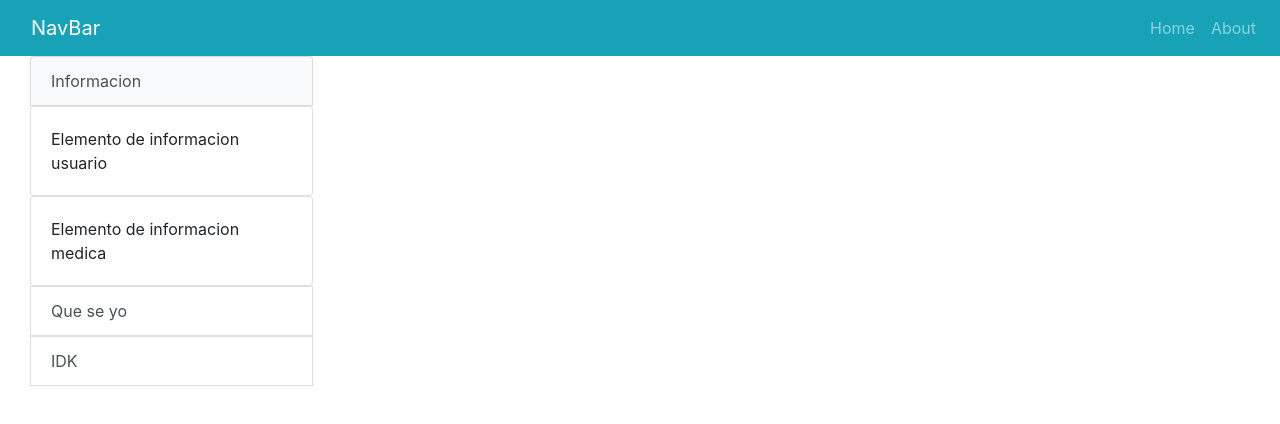
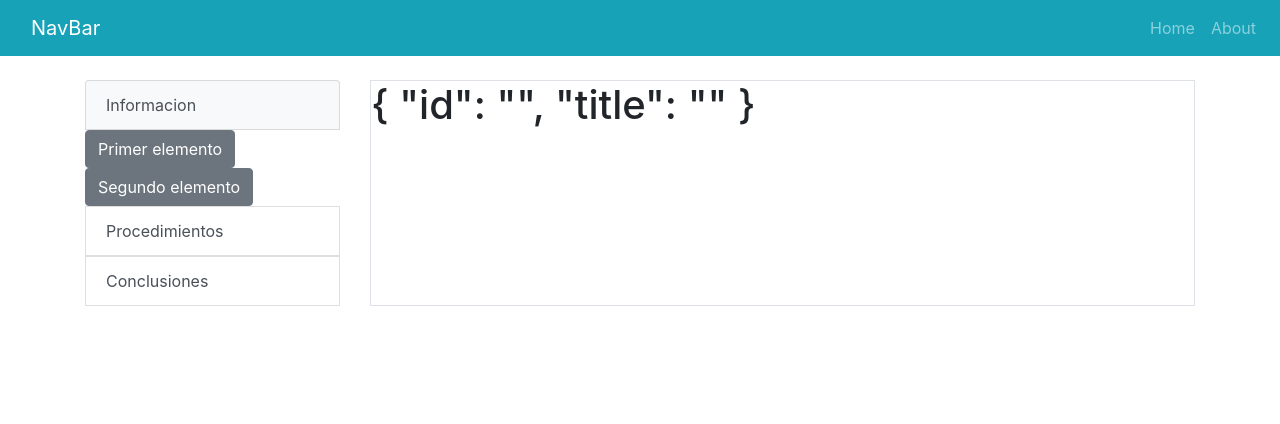
Before and after one commit to alonsouct/ESCORIA_REBELDE, a Vue app in the folder app/: page / in a window 1280 px wide. Both pictures are taken after a click on the button "Informacion". Shown: the top 424 px of the page. Built offline with nearby package versions, Linux system fonts and the light colour scheme.

Commit message:
Creación de arquetipo avance
Creación de estado "arq" objeto en el cual se almacena en formato JSON la información del arquetipo en diseño

```diff
--- a/app/src/App.vue
+++ b/app/src/App.vue
@@ -1,19 +1,18 @@
 <template>
   <div id="app">
-    <b-navbar toggleable="lg" type="dark" variant="info">
-      <b-container>
-        <b-navbar-brand href="#">NavBar</b-navbar-brand>
-        <b-navbar-toggle target="nav-collapse"></b-navbar-toggle>
-      </b-container>
-
-      <b-collapse id="nav-collapse" is-nav>
-        <b-navbar-nav>
-          <b-nav-item :to="{name: 'home'}" exact>Home</b-nav-item>
-          <b-nav-item :to="{name: 'about'}">About</b-nav-item>
-        </b-navbar-nav>
-      </b-collapse>
-
-    </b-navbar>
+    <Navbar/>
     <router-view/>
   </div>
 </template>
+
+<script>
+// @ is an alias to /src
+import Navbar from '@/components/Navbar.vue'
+
+export default {
+  name: 'app',
+  components: {
+    Navbar
+  }
+}
+</script>
--- /dev/null
+++ b/app/src/components/DesignPanel.vue
@@ -0,0 +1,19 @@
+<template>
+<b-col md="9">
+    <div class="border h-100">
+        <h1>{{ arq }}</h1>
+    </div>
+</b-col>
+</template>
+
+<script>
+
+import { mapState } from 'vuex'
+
+export default {
+  name: 'DesignPanel',
+  computed: {
+    ...mapState(['arq'])
+  }
+}
+</script>
--- a/app/src/components/Elements.vue
+++ b/app/src/components/Elements.vue
@@ -1,34 +1,35 @@
 <template>
-  <b-container class="bv-row" fluid>
     <b-col md="3">
         <b-list-group>
             <b-list-group-item button v-b-toggle.ele-a.ele-b>Informacion</b-list-group-item>
             <b-collapse id="ele-a">
-                <b-card>Elemento de informacion usuario</b-card>
+                <b-button @click="$store.commit('constructArquetype', {id: '1', title: 'prueba'})">Primer elemento</b-button>
             </b-collapse>
             <b-collapse id="ele-b">
-                <b-card>Elemento de informacion medica</b-card>
+                <b-button>Segundo elemento</b-button>
             </b-collapse>
-            <b-list-group-item button v-b-toggle.ele-c.ele-d>Que se yo</b-list-group-item>
+            <b-list-group-item button v-b-toggle.ele-c.ele-d>Procedimientos</b-list-group-item>
             <b-collapse id="ele-c">
-                <b-card>Solicitud examenes</b-card>
+                <b-button>Tercer elemento</b-button>
             </b-collapse>
             <b-collapse id="ele-d">
-                <b-card>Lorem ipsum no se que mas sigue jaja</b-card>
+                <b-button>Cuarto elemento</b-button>
             </b-collapse>
-            <b-list-group-item button v-b-toggle.ele-e.ele-f>IDK</b-list-group-item>
+            <b-list-group-item button v-b-toggle.ele-e.ele-f>Conclusiones</b-list-group-item>
             <b-collapse id="ele-e">
-                <b-card>ASDHASKDJHASD</b-card>
+                <b-button>Quinto elemento</b-button>
             </b-collapse>
             <b-collapse id="ele-f">
-                <b-card>ASKDFHKASJDHKJASHD</b-card>
+                <b-button>Sexto elemento</b-button>
             </b-collapse>
         </b-list-group>
     </b-col>
-  </b-container>
 </template>
 
 <script>
+
+import { mapMutations } from 'vuex'
+
 export default {
   name: 'Elements'
 }
--- /dev/null
+++ b/app/src/components/Navbar.vue
@@ -0,0 +1,22 @@
+<template>
+  <b-navbar toggleable="lg" type="dark" variant="info">
+      <b-container>
+        <b-navbar-brand href="#">NavBar</b-navbar-brand>
+        <b-navbar-toggle target="nav-collapse"></b-navbar-toggle>
+      </b-container>
+
+      <b-collapse id="nav-collapse" is-nav>
+        <b-navbar-nav>
+          <b-nav-item :to="{name: 'home'}" exact>Home</b-nav-item>
+          <b-nav-item :to="{name: 'about'}">About</b-nav-item>
+        </b-navbar-nav>
+      </b-collapse>
+
+    </b-navbar>
+</template>
+
+<script>
+export default {
+  name: 'Navbar'
+}
+</script>
--- a/app/src/store.js
+++ b/app/src/store.js
@@ -5,10 +5,15 @@ Vue.use(Vuex)
 
 export default new Vuex.Store({
   state: {
-
+    arq: {
+      "id": "",
+      "title": ""
+    }
   },
   mutations: {
-
+    constructArquetype: function(state, pl){
+      this.state.arq = { "id": pl.id, "title": pl.title}
+    }
   },
   actions: {
 
--- a/app/src/views/About.vue
+++ b/app/src/views/About.vue
@@ -1,5 +1,5 @@
 <template>
   <div class="about">
-    <h1>This is an about page</h1>
+    <h1>Creado por Matías Bahamonde, Mathias Muñoz y Alonso Salazar</h1>
   </div>
 </template>
--- a/app/src/views/Home.vue
+++ b/app/src/views/Home.vue
@@ -1,17 +1,24 @@
 <template>
   <div class="home">
-    <Elements/>
+    <b-container class="mt-4">
+      <b-row>
+        <Elements/>
+        <DesignPanel/>
+      </b-row>
+    </b-container>
   </div>
 </template>
 
 <script>
 // @ is an alias to /src
 import Elements from '@/components/Elements.vue'
+import DesignPanel from '@/components/DesignPanel.vue'
 
 export default {
   name: 'home',
   components: {
-    Elements
+    Elements,
+    DesignPanel
   }
 }
 </script>
```
